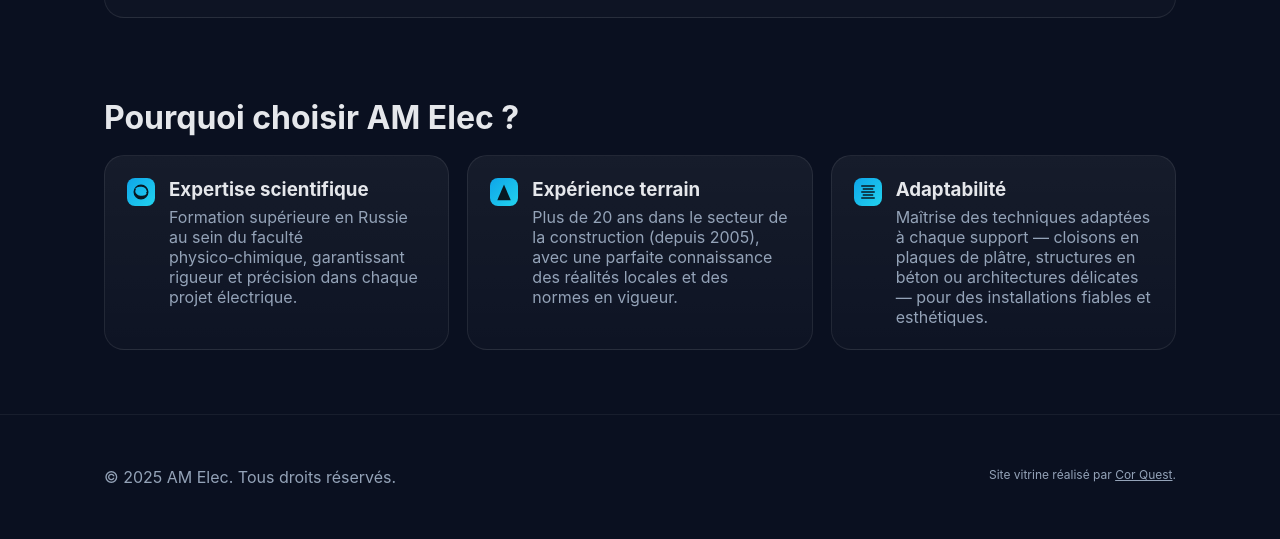
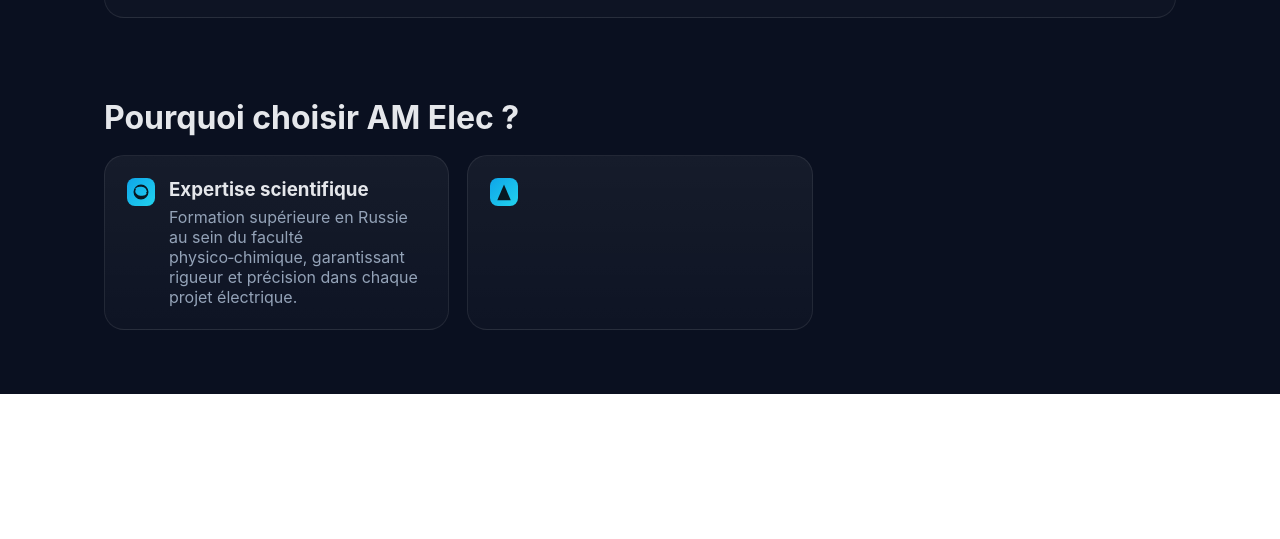
Before and after one commit to arturZogo/amelec, a plain HTML site: page index.html in a window 1280 px wide. Shown: the part 1632-2171 px from the top of the page. After the commit the page ends 2026 px from the top, so only its background shows below. Drawn offline with Linux system fonts and the light colour scheme.

Commit message:
Update index.html

```diff
--- a/index.html
+++ b/index.html
@@ -22,6 +22,7 @@
     }
     *{box-sizing:border-box}
     html,body{margin:0;padding:0;font-family:Inter,system-ui,-apple-system,Segoe UI,Roboto,Ubuntu,"Helvetica Neue",Arial,"Apple Color Emoji","Segoe UI Emoji";color:var(--text);background:radial-gradient(1200px 800px at 80% -10%, rgba(34,211,238,0.15), transparent 50%),linear-gradient(180deg, #0b1220, #0a1020 60%);}
+    html{scroll-behavior:smooth;}
     a{color:inherit;text-decoration:none}
     .container{max-width:1120px;margin:0 auto;padding:24px}
     header{position:sticky;top:0;background:rgba(11,18,32,0.75);backdrop-filter:blur(10px);border-bottom:1px solid rgba(255,255,255,0.06);z-index:50}
@@ -99,7 +100,7 @@
         <a href="#services" class="btn">Services</a>
         <a href="#adresse" class="btn">Adresse</a>
         <a href="tel:+33618071295" class="btn">Appeler</a>
-        <a href="#formation" class="btn cta">Formation</a>
+        <a href="#adresse" class="btn cta">Obtenir un devis</a>
       </nav>
     </div>
   </header>
@@ -114,7 +115,7 @@
         <h1>Électricien à Marseille, <span class="highlight">AM Elec</span></h1>
         <p>Installation, rénovation et dépannage électrique pour particuliers et professionnels. Mise en sécurité, tableaux, éclairage intérieur/extérieur, préparation pour bornes de recharge.</p>
         <div style="display:flex;gap:10px;flex-wrap:wrap">
-          <a class=\"btn cta\" href=\"#adresse\">Obtenir un devis</a>
+          <a class="btn cta" href="#adresse">Obtenir un devis</a>
           <a class="btn" href="#adresse">Voir l'adresse</a>
         </div>
         <p class="small" style="margin-top:10px">Adresse : 287 Rue Paradis, 13008 Marseille</p>
@@ -204,30 +205,4 @@
         <div class="card service">
           <span class="icon" aria-hidden="true"><svg width="18" height="18" viewBox="0 0 24 24" fill="#081018" xmlns="http://www.w3.org/2000/svg"><path d="M12 2l9 21H3L12 2z"/></svg></span>
           <div>
-            <h3 style="margin:0 0 6px">Expérience terrain</h3>
-            <p class="muted" style="margin:0">Plus de 20 ans dans le secteur de la construction (depuis 2005), avec une parfaite connaissance des réalités locales et des normes en vigueur.</p>
-          </div>
-        </div>
-        <div class="card service">
-          <span class="icon" aria-hidden="true"><svg width="18" height="18" viewBox="0 0 24 24" fill="#081018" xmlns="http://www.w3.org/2000/svg"><path d="M3 3h18v2H3V3zm2 4h14v2H5V7zm-2 4h18v2H3v-2zm2 4h14v2H5v-2zm-2 4h18v2H3v-2z"/></svg></span>
-          <div>
-            <h3 style="margin:0 0 6px">Adaptabilité</h3>
-            <p class="muted" style="margin:0">Maîtrise des techniques adaptées à chaque support — cloisons en plaques de plâtre, structures en béton ou architectures délicates — pour des installations fiables et esthétiques.</p>
-          </div>
-        </div>
-      </div>
-    </section>
-  </main>
-
-  <footer>
-    <div class="container" style="display:flex;justify-content:space-between;gap:16px;flex-wrap:wrap">
-      <span>© <span id="y"></span> AM Elec. Tous droits réservés.</span>
-      <span class="small">Site vitrine réalisé par <a href="https://www.corquest.fr" target="_blank" rel="noopener noreferrer" style="text-decoration: underline;">Cor Quest</a>.</span>
-    </div>
-  </footer>
-
-  <script>
-    document.getElementById('y').textContent = new Date().getFullYear();
-  </script>
-</body>
-</html>
+            <h3 style="margin:
```
